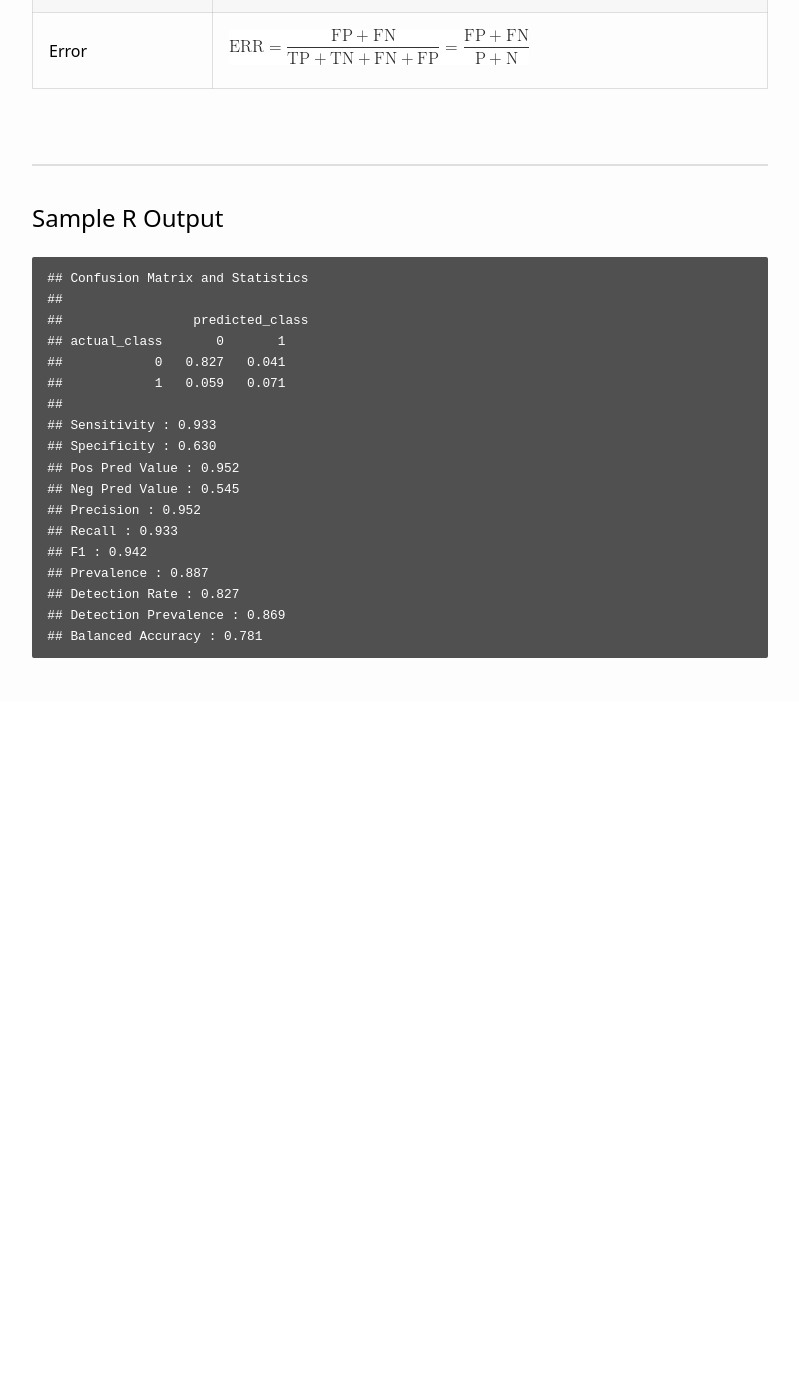
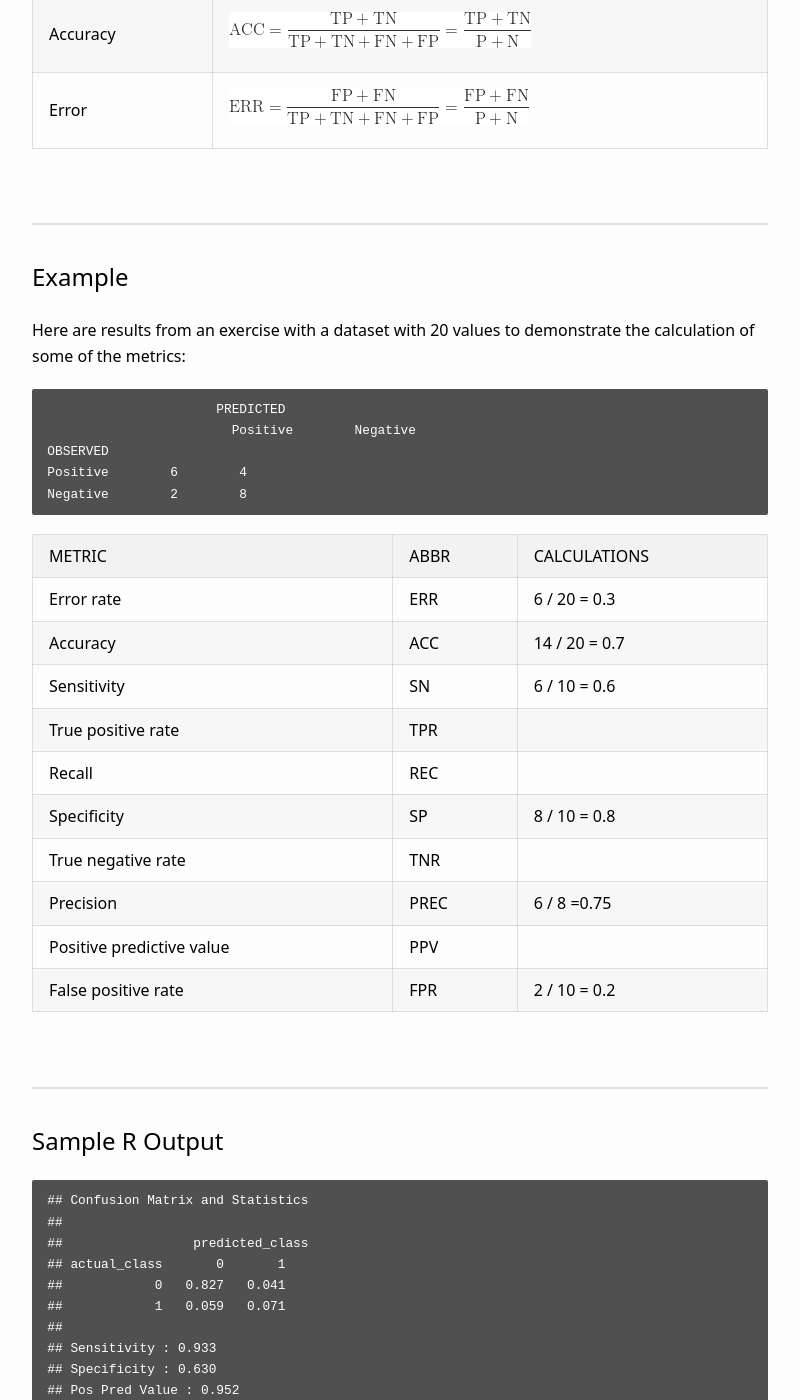
Before and after one commit to Nonprofit-Open-Data-Collective/machine_learning_mission_codes, a Jekyll site: the page built from docs/accuracy.md, in a window 1280 px wide and 1400 px high, scrolled down 3064 px. Shown: the whole window, without its empty margins (240-1039 px from the left). Built offline with Jekyll 4.4.1, drawn with Linux system fonts in a browser that asks for light colours; before the commit the page ends 3765 px from its top, so only the background shows below that.

Commit message:
Update accuracy.md

````diff
--- a/docs/accuracy.md
+++ b/docs/accuracy.md
@@ -76,6 +77,37 @@
 
 ----------------------------
 
+
+## Example
+
+Here are results from an exercise with a dataset with 20 values to demonstrate the calculation of some of the metrics:
+
+```
+	              PREDICTED
+		        Positive	Negative
+OBSERVED
+Positive        6        4
+Negative        2        8
+```
+
+
+| METRIC                    | ABBR    | CALCULATIONS |
+|---------------------------|-----------|--------------|
+| Error rate                | ERR  | 6 / 20 = 0.3     |
+| Accuracy                  | ACC  | 14 / 20 = 0.7    |
+| Sensitivity               | SN   | 6 / 10 = 0.6     |
+| True positive rate        | TPR  |                  |
+| Recall                    | REC  |                  |
+| Specificity               | SP   | 8 / 10 = 0.8     |
+| True negative rate        | TNR  |                  |
+| Precision                 | PREC | 6 / 8 =0.75      |
+| Positive predictive value | PPV  |                  |
+| False positive rate       | FPR  | 2 / 10 = 0.2     |
+
+
+<br>
+
+-------------
 
 ## Sample R Output
 
````
Also changed, not shown: other parts of docs/accuracy.md (+1 -0 lines).
